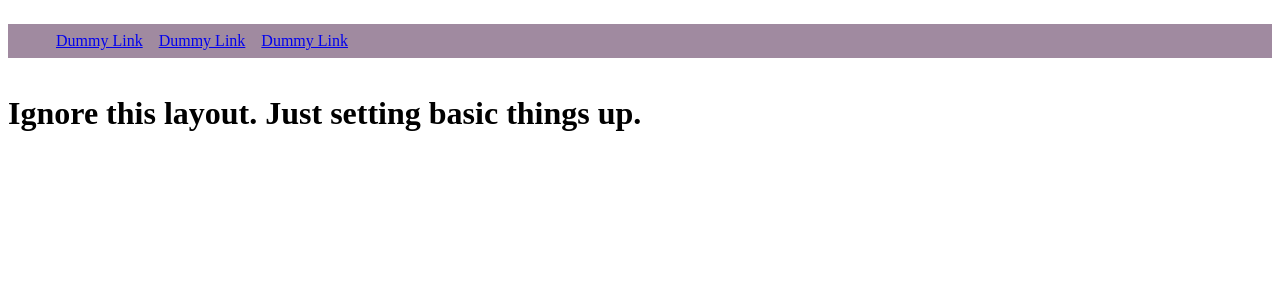
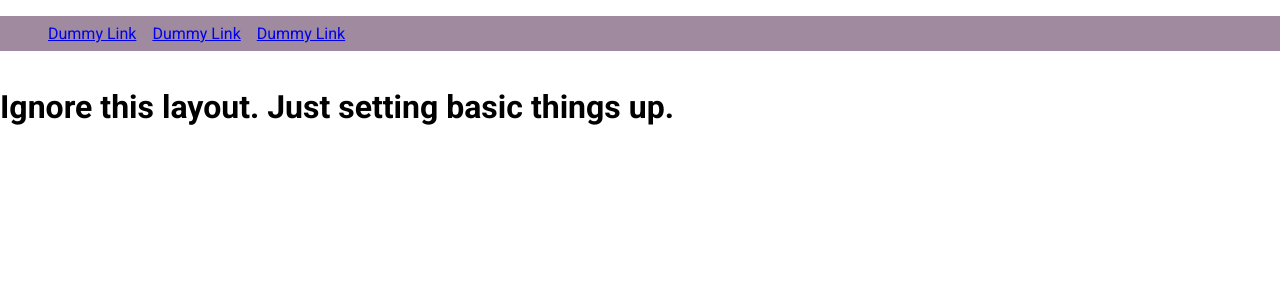
Before and after one commit to Amiibo-Atlas/Amiibo-Atlas, a React (Vite) app: page / in a window 1280 px wide. Shown: the top 300 px of the page. Built offline with nearby package versions, Linux system fonts and the light colour scheme.

Commit message:
Implemented font

```diff
--- a/src/assets/theme.ts
+++ b/src/assets/theme.ts
@@ -0,0 +1,16 @@
+import { css } from "@emotion/react";
+
+function Theme() {
+  const GlobalStyles = css`
+    @import url("https://fonts.googleapis.com/css2?family=Roboto:ital,wght@0,100;0,300;0,400;0,500;0,700;0,900;1,100;1,300;1,400;1,500;1,700;1,900&display=swap");
+
+    body {
+      font-family: "Roboto", sans-serif;
+      margin: 0;
+      padding: 0;
+    }
+  `;
+  return GlobalStyles;
+}
+
+export default Theme;
--- a/src/main.tsx
+++ b/src/main.tsx
@@ -1,6 +1,8 @@
 import React from "react";
 import ReactDOM from "react-dom/client";
 import Root from "./components/root.tsx";
+import Theme from "./assets/theme.ts";
+import { Global } from "@emotion/react";
 
 import { createBrowserRouter, RouterProvider } from "react-router-dom";
 
@@ -13,6 +15,7 @@
 
 ReactDOM.createRoot(document.getElementById("root")!).render(
   <React.StrictMode>
+    <Global styles={Theme()} />
     <RouterProvider router={router} />
   </React.StrictMode>
 );
```
